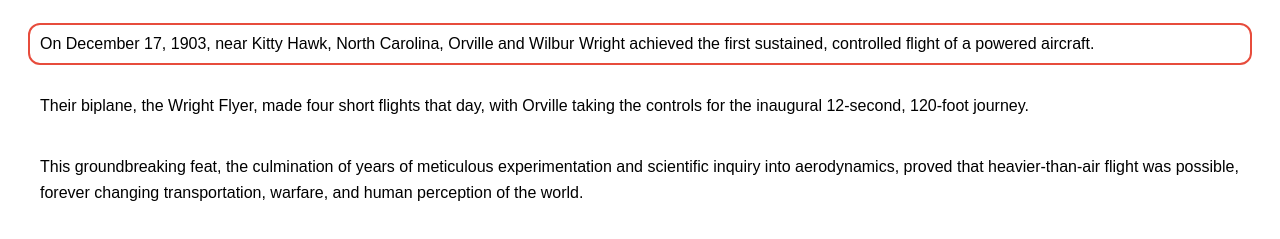
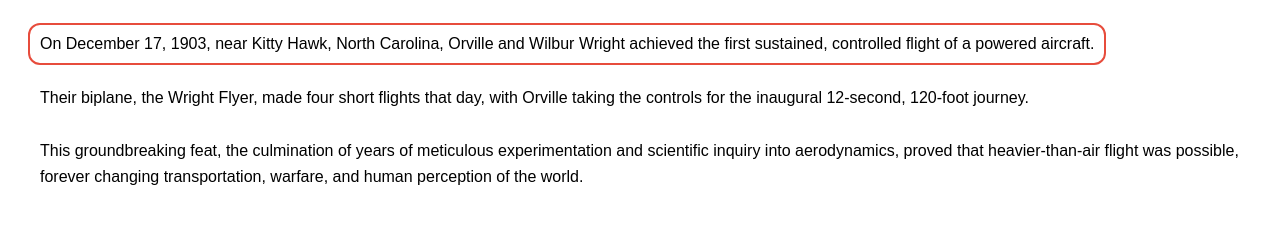
Before and after one commit to cork89/cork89.github.io, a plain HTML site: page sentences.html in a window 1280 px wide. Shown: the part 89-328 px from the top of the page. Drawn offline with Linux system fonts and the light colour scheme.

Commit message:
remove flex

```diff
--- a/sentences.html
+++ b/sentences.html
@@ -26,12 +26,6 @@
 
         .selected {
             border-color: var(--border-color, black);
-        }
-
-        #paragraph {
-            display: flex;
-            flex-direction: column;
-            gap: 8px;
         }
     </style>
 </head>
```
